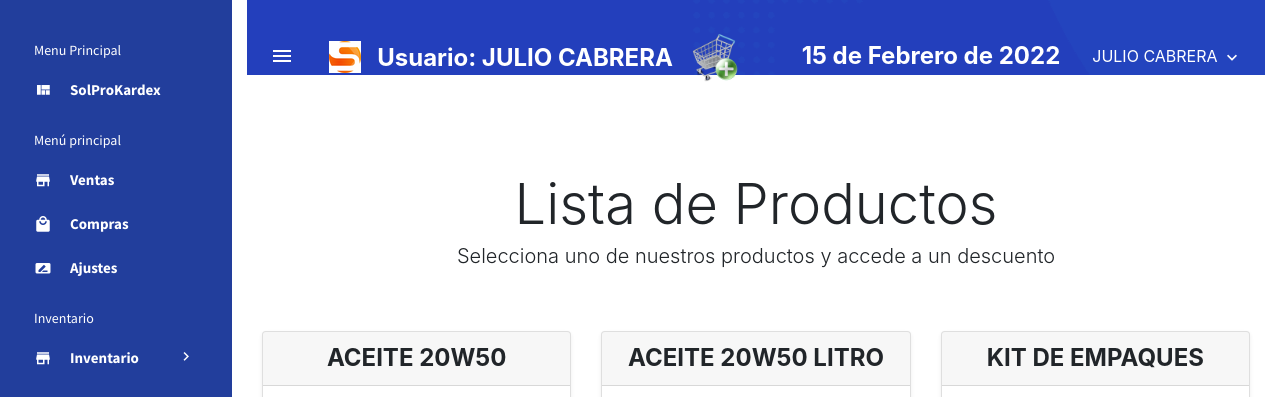
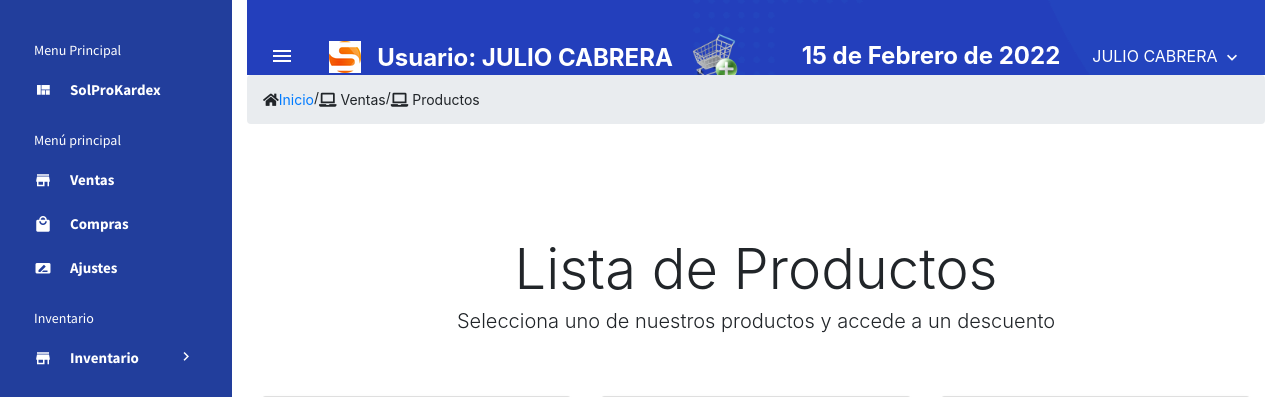
Before and after one commit to jcabrera37/SolproKardex, a PHP site: page /carrito in a window 1280 px wide. Shown: the top 397 px of the page. Run offline with PHP 8.4, Linux system fonts and the light colour scheme; a user stored in the database is signed in; some libraries are stand-ins or nearby versions.

Commit message:
add menu

```diff
--- a/carrito/index.php
+++ b/carrito/index.php
@@ -39,7 +39,18 @@
         <?php include "../includes/navBar.php";?>
         <!-- panel principal -->
 
+        <div class="row">
+            <div class="col-lg-12">
 
+                <ol class="breadcrumb">
+                    <li><i class="fa fa-home"></i><a href="principal.php">Inicio</a></li>
+                    /
+                    <li><i class="fa fa-laptop"></i> Ventas</li>
+                    /
+                    <li><i class="fa fa-laptop"></i> Productos</li>
+                </ol>
+            </div>
+        </div>
         <main>
         <div class="pricing-header px-3 py-3 pt-md-5 pb-md-4 my-4 mx-auto text-center">
             <h1 class="display-4 mt-4">Lista de Productos</h1>
```
